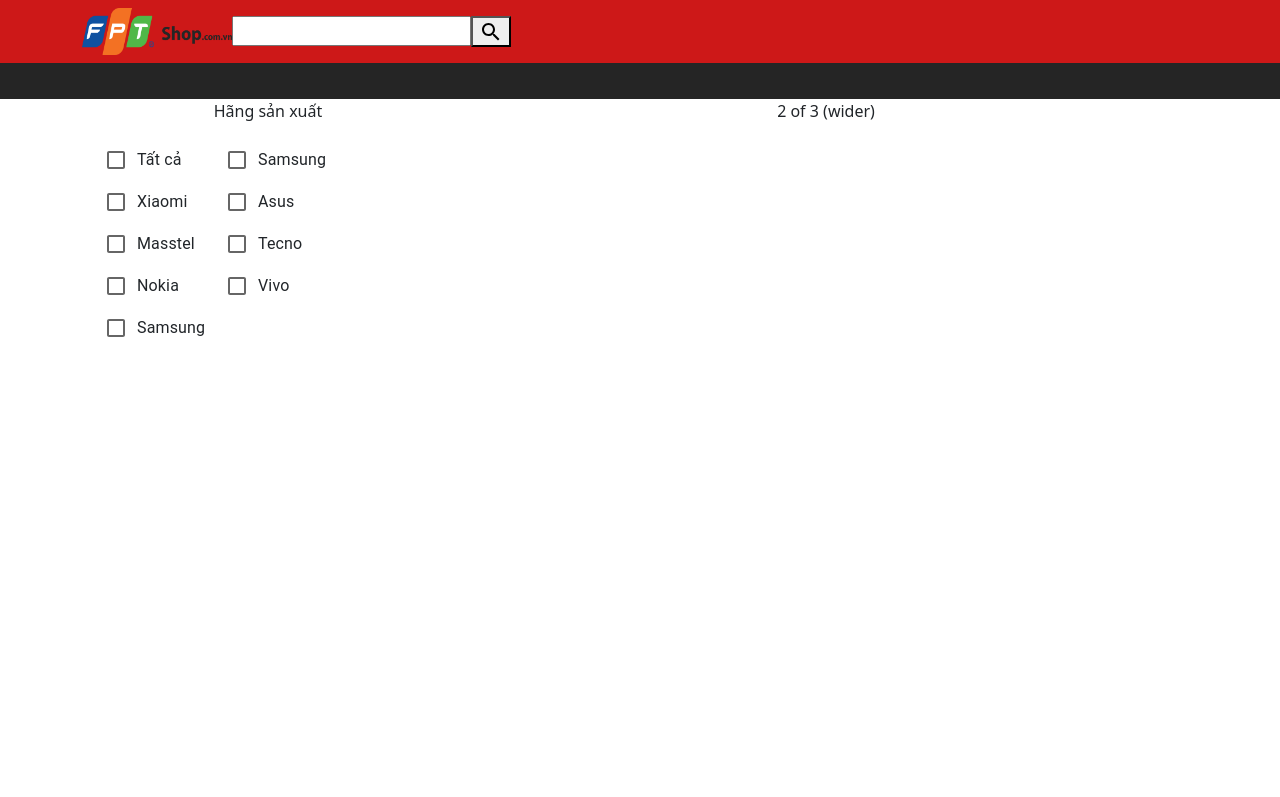
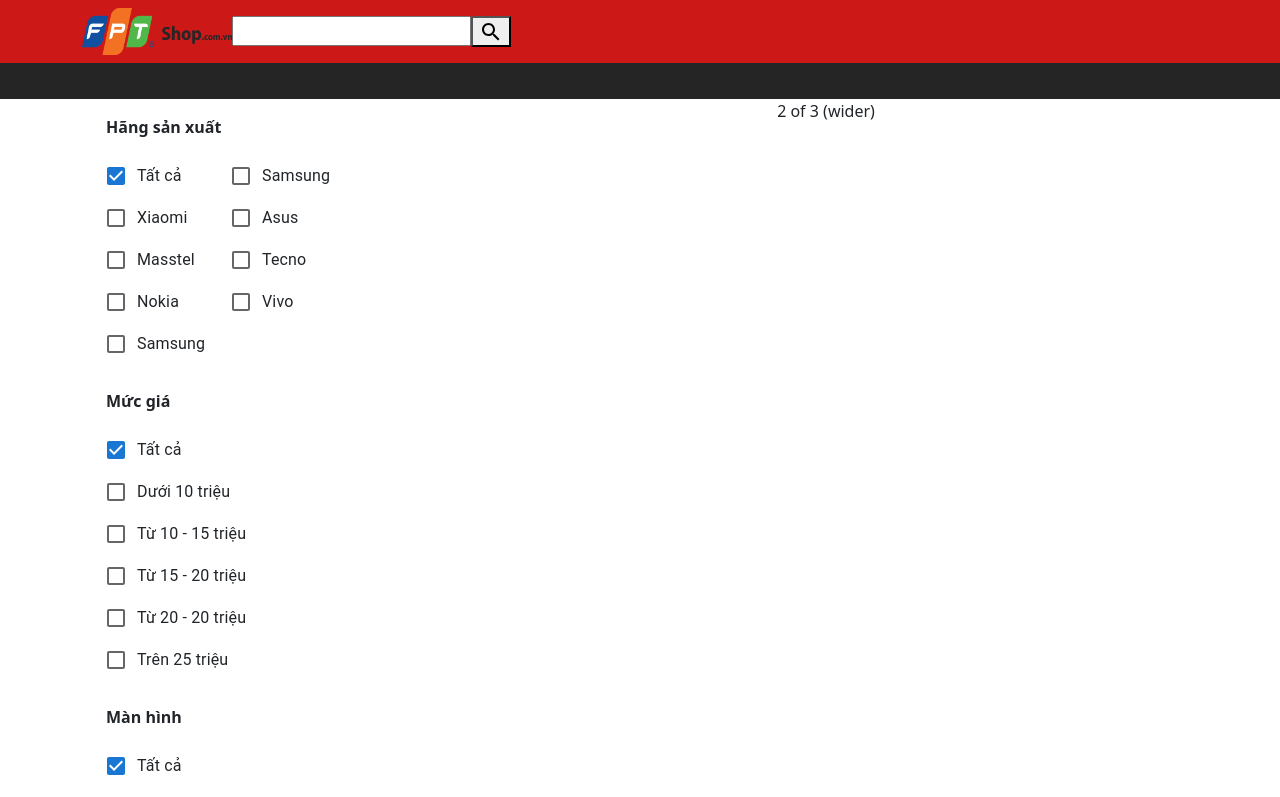
Before and after one commit to PinkPigPinkPig/fptshop-clone, a React (Create React App) app: page /list-product in a window 1280 px wide. Shown: the top 797 px of the page. Built offline with nearby package versions, Linux system fonts and the light colour scheme.

Commit message:
done checkbox

```diff
--- a/src/pages/list-product/components/ProductsFilter.js
+++ b/src/pages/list-product/components/ProductsFilter.js
@@ -1,54 +1,35 @@
 import React, { useState } from 'react'
-import CheckBox from 'components/CheckBox'
 import { Checkbox, FormControlLabel, FormGroup } from '@mui/material'
+import styles from './components.module.scss'
 
-const listOptions = [
-    {
-        label: 'Samsung',
-        value: false
-    },
-    {
-        label: 'Xiaomi',
-        value: false
-    },
-    {
-        label: 'Asus',
-        value: false
-    },
-    {
-        label: 'Masstel',
-        value: false
-    },
-    {
-        label: 'Tecno',
-        value: false
-    },
-    {
-        label: 'Nokia',
-        value: false
-    },
-    {
-        label: 'Vivo',
-        value: false
-    },
-    {
-        label: 'Samsung',
-        value: false
-    },
-]
+export default function ProductsFilter({ label, option, row = 2 }) {
+    const list = [...Array(option.length).keys()].map(_ => false)
+    const [showAll, setShowAll] = useState(true)
+    const [listOption, setListOption] = useState(list)
 
-export default function ProductsFilter() {
+    const handleSubmit = (event, isAllOtp, index) => {
+        const value = event.target.checked
+        if (isAllOtp) {
+            setShowAll(value)
+            setListOption(list)
+            return
+        }
+        const newOption = [...listOption]
+        newOption[index] = value
+        setListOption(newOption)
+        setShowAll(false)
+    }
 
     return (
-        <div className="container text-center">
+        <div className={`container text-center mt-2`}>
+            <div className='align-baseline my-2'>
+                <p className='text-start fw-bold'>{label}</p>
+            </div>
             <FormGroup>
-                <div>
-                    <p>Hãng sản xuất</p>
-                </div>
-                <div className="row row-cols-3">
-                    <FormControlLabel className='col' control={<Checkbox />} label={'Tất cả'} />
-                    {listOptions.map((item, index) => (
-                        <FormControlLabel key={index} className='col' control={<Checkbox />} label={item.label} />
+                <div className={`row row-cols-${row} ${styles.container}`}>
+                    <FormControlLabel className='col' control={<Checkbox checked={showAll} onChange={event => handleSubmit(event, true)} />} label={'Tất cả'} />
+                    {option.map((item, index) => (
+                        <FormControlLabel key={index} className='col' control={<Checkbox checked={listOption[index]} onChange={event => handleSubmit(event, false, index)} />} label={item} />
                     ))}
                 </div>
             </FormGroup>
--- /dev/null
+++ b/src/pages/list-product/components/components.module.scss
@@ -0,0 +1,3 @@
+.container {
+  width: 360px;
+}
--- a/src/pages/list-product/index.js
+++ b/src/pages/list-product/index.js
@@ -1,11 +1,39 @@
 import ProductsFilter from "./components/ProductsFilter";
+
+const productList = [
+    {
+        label: 'Hãng sản xuất',
+        option: ['Samsung', 'Xiaomi', 'Asus', 'Masstel', 'Tecno', 'Nokia', 'Vivo', 'Samsung']
+    },
+    {
+        label: 'Mức giá',
+        option: ['Dưới 10 triệu', 'Từ 10 - 15 triệu', 'Từ 15 - 20 triệu', 'Từ 20 - 20 triệu', 'Trên 25 triệu']
+    },
+    {
+        label: 'Màn hình',
+        option: ['Khoảng 13 inch', 'Khoảng 14 inch', 'Trên 15 inch']
+    },
+    {
+        label: 'CPU',
+        option: ['Intel celeron', 'Intel pentium', 'Intel core i3', 'Intel core i5', 'Intel core i7', 'Intel core i9']
+    }
+]
 
 function ListProduct() {
     return (
         <div className="container text-center">
             <div className="row">
                 <div className="col-4">
-                    <ProductsFilter />
+                    {productList.map((item, index) => {
+                        return <div className="py-2" key={index}>
+                            <ProductsFilter
+                                key={index}
+                                label={item.label}
+                                option={item.option}
+                                row={index !== 0 ? '2' : '3'}
+                            />
+                        </div>
+                    })}
                 </div>
                 <div className="col">
                     2 of 3 (wider)
```
